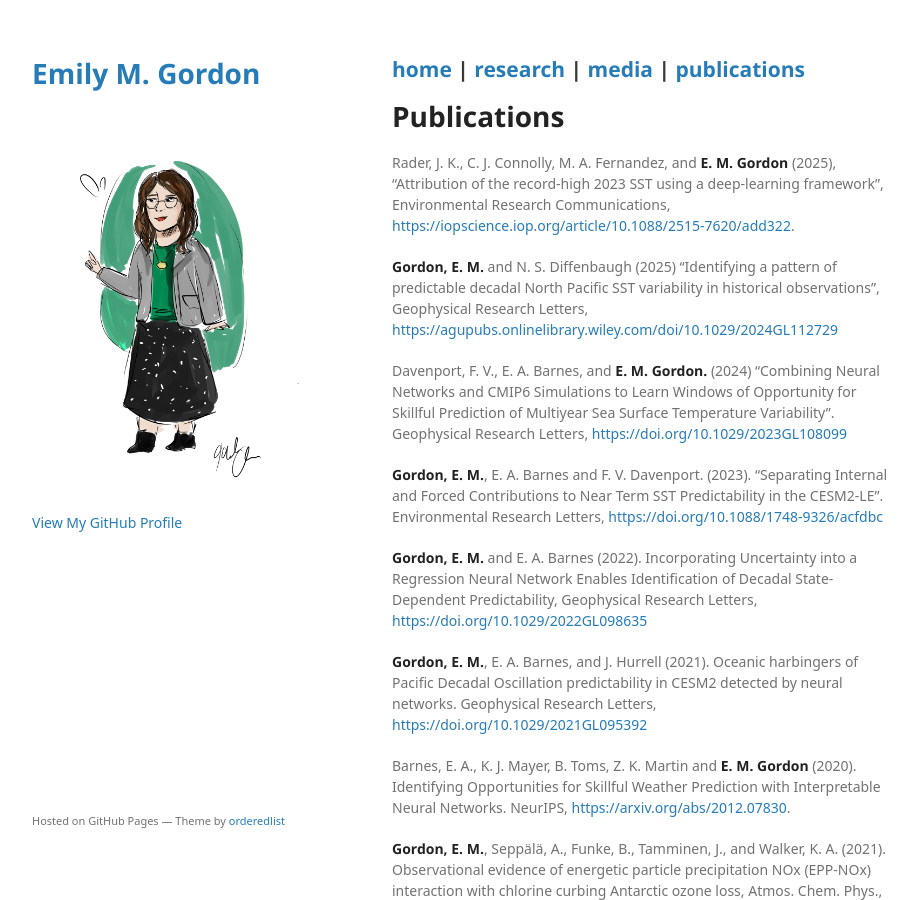
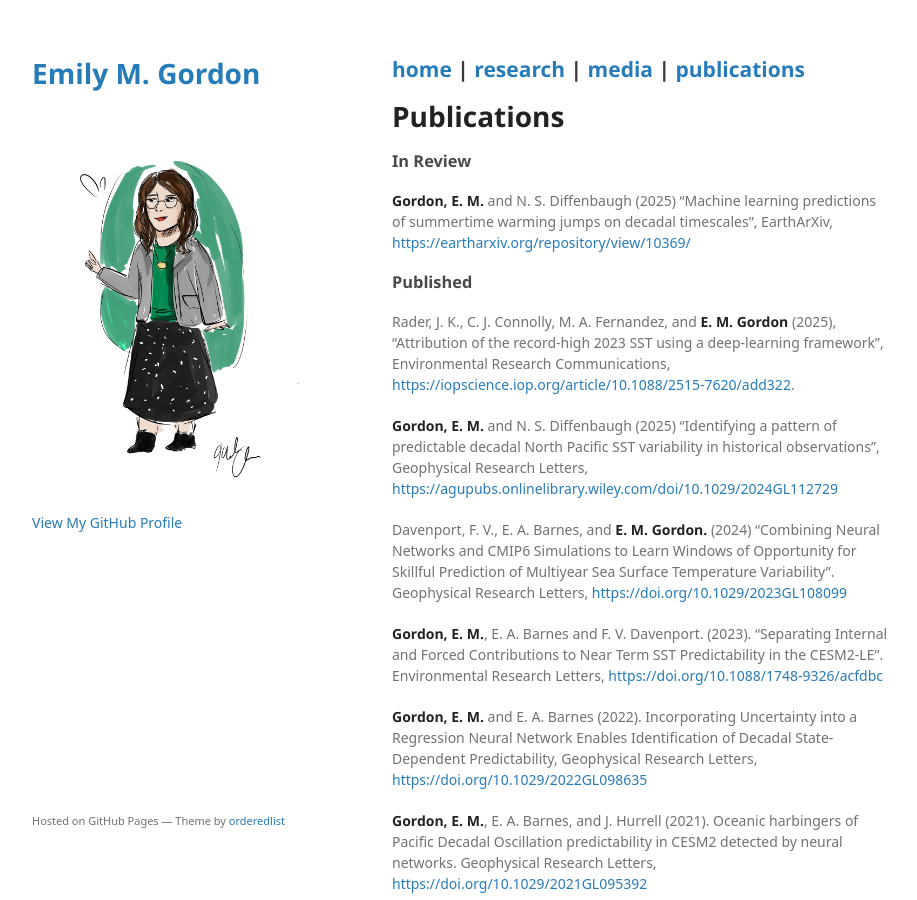
Before and after one commit to emily-gordy/emily-gordy.github.io, a Jekyll site: the page built from publications.md, in a window 1280 px wide and 900 px high. Shown: the whole window, without its empty margins (178-1095 px from the left). Built offline with Jekyll 4.4.1, drawn with Linux system fonts in a browser that asks for light colours; some web fonts are replaced; a script that is not in the unit is left out; the repository's description, which GitHub fills in, is left out; our own code applies the rules of GitHub Pages for plain Markdown files.

Commit message:
Add new publications and update sections

```diff
--- a/publications.md
+++ b/publications.md
@@ -6,6 +6,12 @@ permalink: /publications/
 ## [home](https://emily-gordy.github.io/) | [research](https://emily-gordy.github.io/research/) | [media](https://emily-gordy.github.io/media/) | [publications](https://emily-gordy.github.io/publications/)
 
 # Publications
+
+### In Review
+
+**Gordon, E. M.** and N. S. Diffenbaugh (2025) "Machine learning predictions of summertime warming jumps on decadal timescales", EarthArXiv, [https://eartharxiv.org/repository/view/10369/](https://eartharxiv.org/repository/view/10369/)
+
+### Published
 
 Rader, J. K., C. J. Connolly, M. A. Fernandez, and **E. M. Gordon** (2025), "Attribution of the record-high 2023 SST using a deep-learning framework", Environmental Research Communications, [https://iopscience.iop.org/article/10.1088/2515-7620/add322](https://iopscience.iop.org/article/10.1088/2515-7620/add322).
 
```
